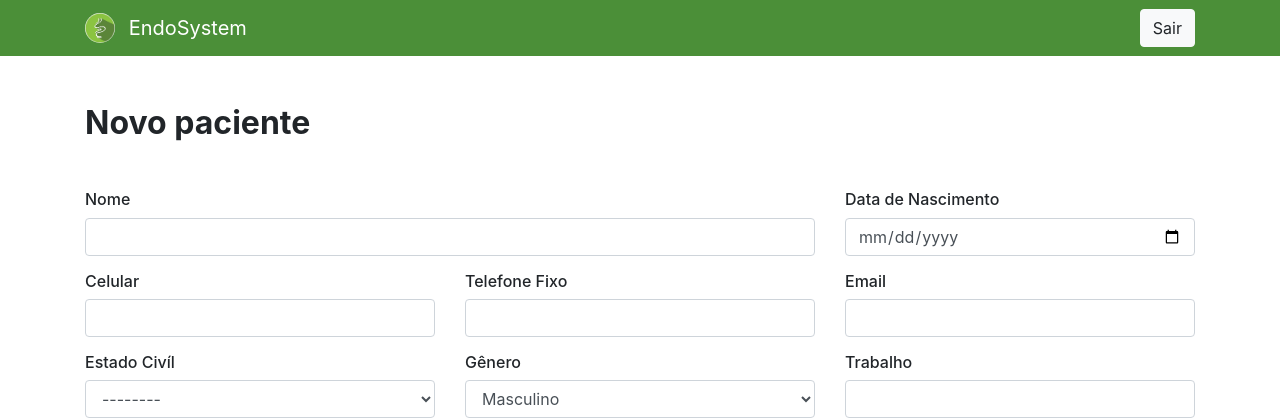
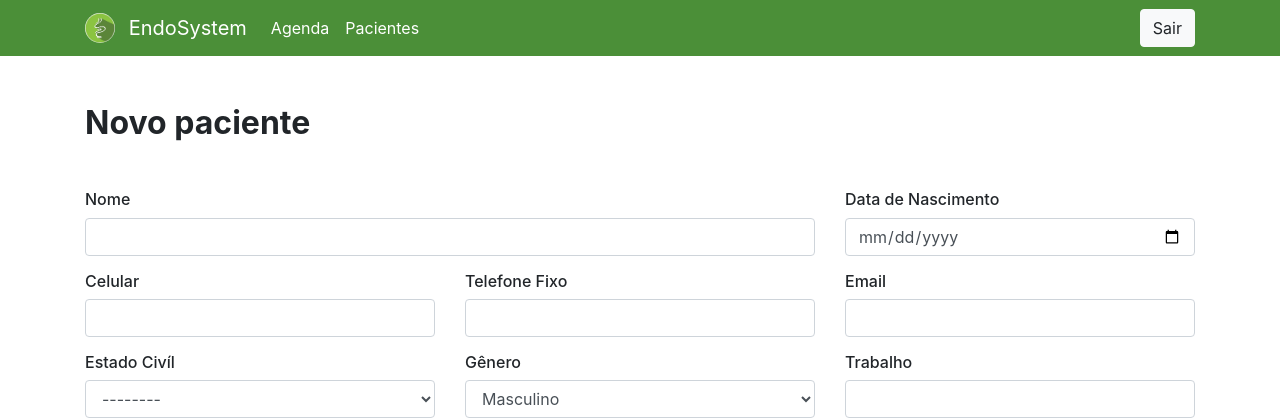
Before and after one commit to pereiraneto/EndoClinica, a Django app: page /pacientes/novo in a window 1280 px wide. Shown: the top 420 px of the page. Run offline with Django 3.2, Linux system fonts and the light colour scheme; the visitor is signed in with stand-in values (Sample User, id 1); some libraries are stand-ins or nearby versions.

Commit message:
navbar with list-patients and and schedule

```diff
--- a/templates/base.html
+++ b/templates/base.html
@@ -21,13 +21,26 @@
 
 <body>
 
-    <nav class="navbar navbar-expand-lg navbar-dark bg-green">
+    <nav class="navbar navbar-expand-md navbar-dark bg-green">
         <div class="container">
             <a class="navbar-brand" href="/">
                 <img src="{% static "IMG/logo.jpeg"%}" width="30" height="30" class="d-inline-block align-top rounded-circle mr-2" alt="logo da EndoClinica">
                 EndoSystem
             </a>
-            <button type="button" class="btn btn-light btn-md" onclick="window.location.href='{% url "accounts:logout" %}?next=/'">Sair</button>
+            <button class="navbar-toggler" type="button" data-toggle="collapse" data-target="#navbarNav" aria-controls="navbarNav" aria-expanded="false" aria-label="Toggle navigation">
+                <span class="navbar-toggler-icon"></span>
+            </button>
+            <div class="collapse navbar-collapse" id="navbarNav">
+                <ul class="navbar-nav mr-auto">
+                    <li class="nav-item active">
+                        <a class="nav-link" href="/">Agenda</a>
+                    </li>
+                    <li class="nav-item active">
+                        <a class="nav-link" href="/pacientes/">Pacientes</a>
+                    </li>
+                </ul>
+                <button type="button" class="btn btn-light btn-md" onclick="window.location.href='{% url "accounts:logout" %}?next=/'">Sair</button>
+            </div>
         </div>
     </nav>
 
```
